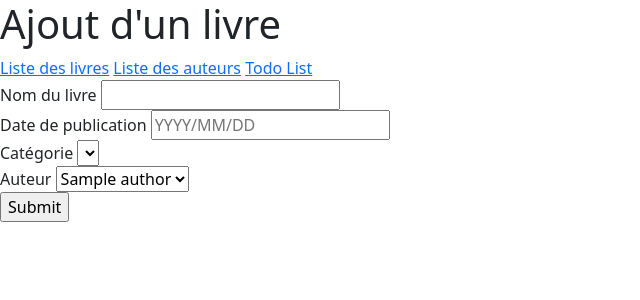
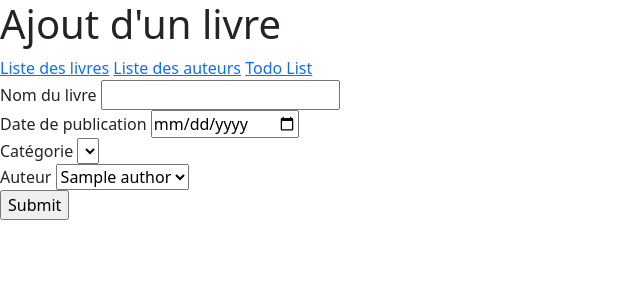
Before and after one commit to WalidJazayeri/Projet_biblio, a PHP site: page /add_book_form in a window 1280 px wide. Shown: the top 300 px of the page, without its empty margins (0-640 px from the left). Run offline with PHP 8.4, Linux system fonts and the light colour scheme; tables that the repository leaves empty or names only in its code hold one stand-in row (values such as "Sample post"); data that the repository does not hold is empty; a stand-in replaces the project's code that opens the database connection; some libraries are stand-ins or nearby versions.

Commit message:
modification de l'input publication_date en date

```diff
--- a/templates/add_book_form.html.php
+++ b/templates/add_book_form.html.php
@@ -5,7 +5,7 @@
     </div>
     <div>
         <label for="publication_date">Date de publication</label>
-        <input type="text" name="publication_date" required placeholder="YYYY/MM/DD">
+        <input type="date" name="publication_date" required>
     </div>
     <div>
         <label for="category_id">Catégorie</label>
--- a/templates/modifiy_book_form.html.php
+++ b/templates/modifiy_book_form.html.php
@@ -5,7 +5,7 @@
     </div>
     <div>
         <label for="">Date de publication</label>
-        <input type="text" name="publication_date" value="<?= $book['publication_date'] ?>" required placeholder="YYYY/MM/DD">
+        <input type="date" name="publication_date" value="<?= $book['publication_date'] ?>" required>
     </div>
     <div>
         <label for="">Catégorie</label>
```
